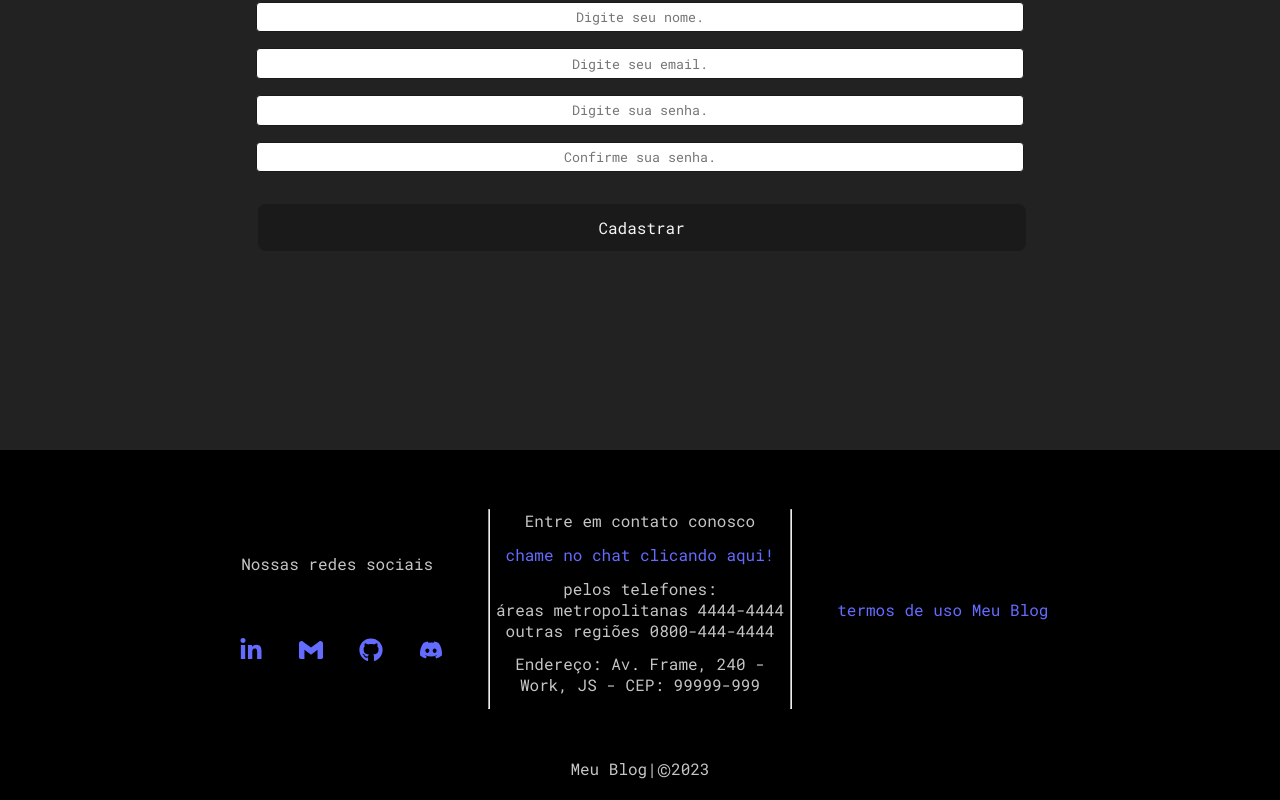
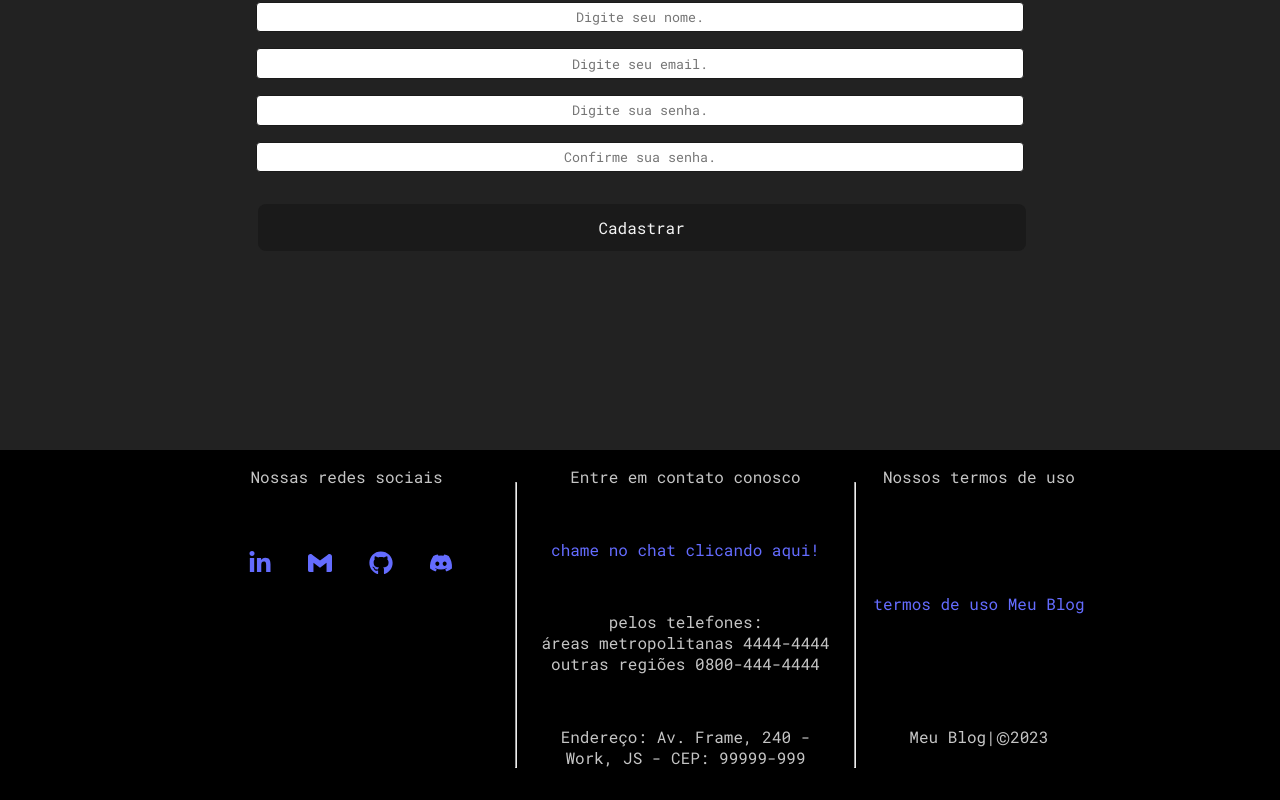
Before and after one commit to alexandreSouza31/Meu_Blog, a React (Vite) app: page /register in a window 1280 px wide. Shown: the part 290-1090 px from the top of the page. Built offline with nearby package versions, Linux system fonts and the light colour scheme.

Commit message:
will adjust the footer

```diff
--- a/src/components/Footer.css
+++ b/src/components/Footer.css
@@ -55,7 +55,7 @@ hr{
 
     hr{
     width: 0%;
-    height: 70%;
+    height: 90%;
 }
 
     .social,.contact,.informations{
@@ -63,15 +63,16 @@ hr{
         flex-direction: column;
         align-items: center;
         width: 33.34%;
+        height: 100%;
         text-align: center;
     }
 
     .contact{
-        justify-content: space-around;
+        justify-content: space-between;
     }
 
     .contact p,.contact a{
-        margin-bottom: .8rem;
+        margin-bottom: 1rem;
     }
 
     .phones{
@@ -79,8 +80,8 @@ hr{
         flex-direction: column;
     }
 
-    .informations{
-        justify-content: space-around;
+    .informations,.social{
+        justify-content: space-between;
     }
 
     .social_list{
@@ -96,9 +97,21 @@ hr{
         font-size: 1.5rem;
     }
 
+    .brand{
+        display: flex;
+        flex-direction: column;
+        justify-content: space-between;
+        height: 100%;
+    }
+
     .brand p{
         display: flex;
         align-items: center;
         justify-content: center;
     }
+
+    .brand p, .brand a{
+        margin-bottom: 2rem;
+    }
+
 }
--- a/src/components/Footer.jsx
+++ b/src/components/Footer.jsx
@@ -61,20 +61,22 @@ const Footer = () => {
 
                 <hr />
 
-                <section className="informations">
+                {/* <section className="informations">
+
+</section> */}
+                <section className="brand">
+                    <p>Nossos termos de uso</p>
                     <a href="/terms">termos de uso Meu Blog</a>
-
+                    <p>
+                        <span>Meu Blog </span>
+                        |
+                        <span className="copy">&copy;</span>
+                        2023
+                    </p>
                 </section>
             </div>
 
-            <section className="brand">
-                <p>
-                    <span>Meu Blog </span>
-                    |
-                    <span className="copy">&copy;</span>
-                     2023
-                </p>
-            </section>
+
 
         </footer>
     )
```
